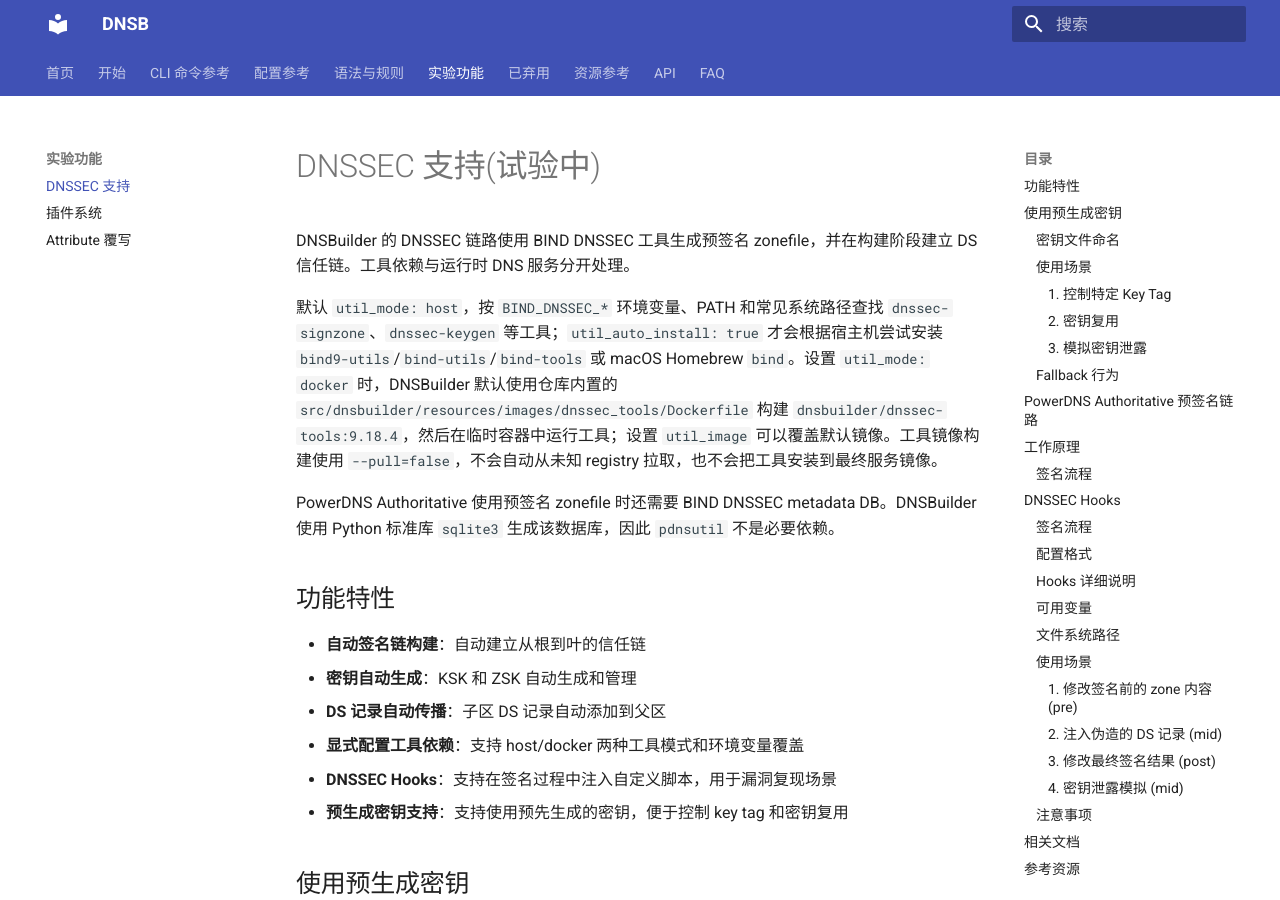
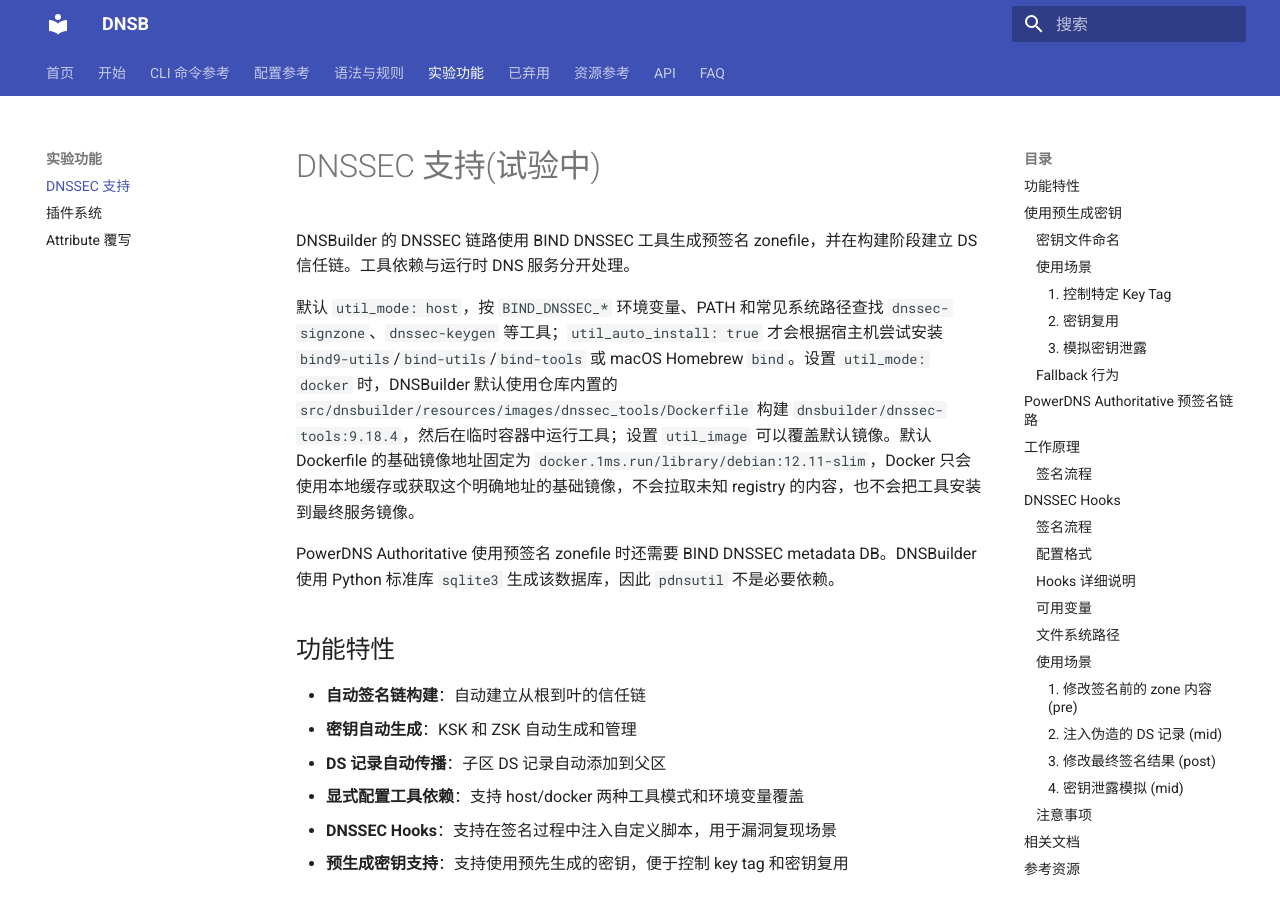
Before and after one commit to Kie-Chi/DNS-BUILDER, an MkDocs documentation site: the page built from doc/dnssec.md, in a window 1280 px wide and 900 px high. Built offline with MkDocs 1.6.1 and Material for MkDocs 9.7.7, drawn with Linux system fonts in a browser that asks for light colours.

Commit message:
fix: use explicit DNSSEC tool base image

```diff
--- a/doc/dnssec.md
+++ b/doc/dnssec.md
@@ -2,7 +2,7 @@
 
 DNSBuilder 的 DNSSEC 链路使用 BIND DNSSEC 工具生成预签名 zonefile，并在构建阶段建立 DS 信任链。工具依赖与运行时 DNS 服务分开处理。
 
-默认 `util_mode: host`，按 `BIND_DNSSEC_*` 环境变量、PATH 和常见系统路径查找 `dnssec-signzone`、`dnssec-keygen` 等工具；`util_auto_install: true` 才会根据宿主机尝试安装 `bind9-utils`/`bind-utils`/`bind-tools` 或 macOS Homebrew `bind`。设置 `util_mode: docker` 时，DNSBuilder 默认使用仓库内置的 `src/dnsbuilder/resources/images/dnssec_tools/Dockerfile` 构建 `dnsbuilder/dnssec-tools:9.18.4`，然后在临时容器中运行工具；设置 `util_image` 可以覆盖默认镜像。工具镜像构建使用 `--pull=false`，不会自动从未知 registry 拉取，也不会把工具安装到最终服务镜像。
+默认 `util_mode: host`，按 `BIND_DNSSEC_*` 环境变量、PATH 和常见系统路径查找 `dnssec-signzone`、`dnssec-keygen` 等工具；`util_auto_install: true` 才会根据宿主机尝试安装 `bind9-utils`/`bind-utils`/`bind-tools` 或 macOS Homebrew `bind`。设置 `util_mode: docker` 时，DNSBuilder 默认使用仓库内置的 `src/dnsbuilder/resources/images/dnssec_tools/Dockerfile` 构建 `dnsbuilder/dnssec-tools:9.18.4`，然后在临时容器中运行工具；设置 `util_image` 可以覆盖默认镜像。默认 Dockerfile 的基础镜像地址固定为 `docker.1ms.run/library/debian:12.11-slim`，Docker 只会使用本地缓存或获取这个明确地址的基础镜像，不会拉取未知 registry 的内容，也不会把工具安装到最终服务镜像。
 
 PowerDNS Authoritative 使用预签名 zonefile 时还需要 BIND DNSSEC metadata DB。DNSBuilder 使用 Python 标准库 `sqlite3` 生成该数据库，因此 `pdnsutil` 不是必要依赖。
 
```
Also changed, not shown: doc/config/top-level.md (+1 -1 lines), doc/root/install.md (+1 -1 lines), 1 other file.
